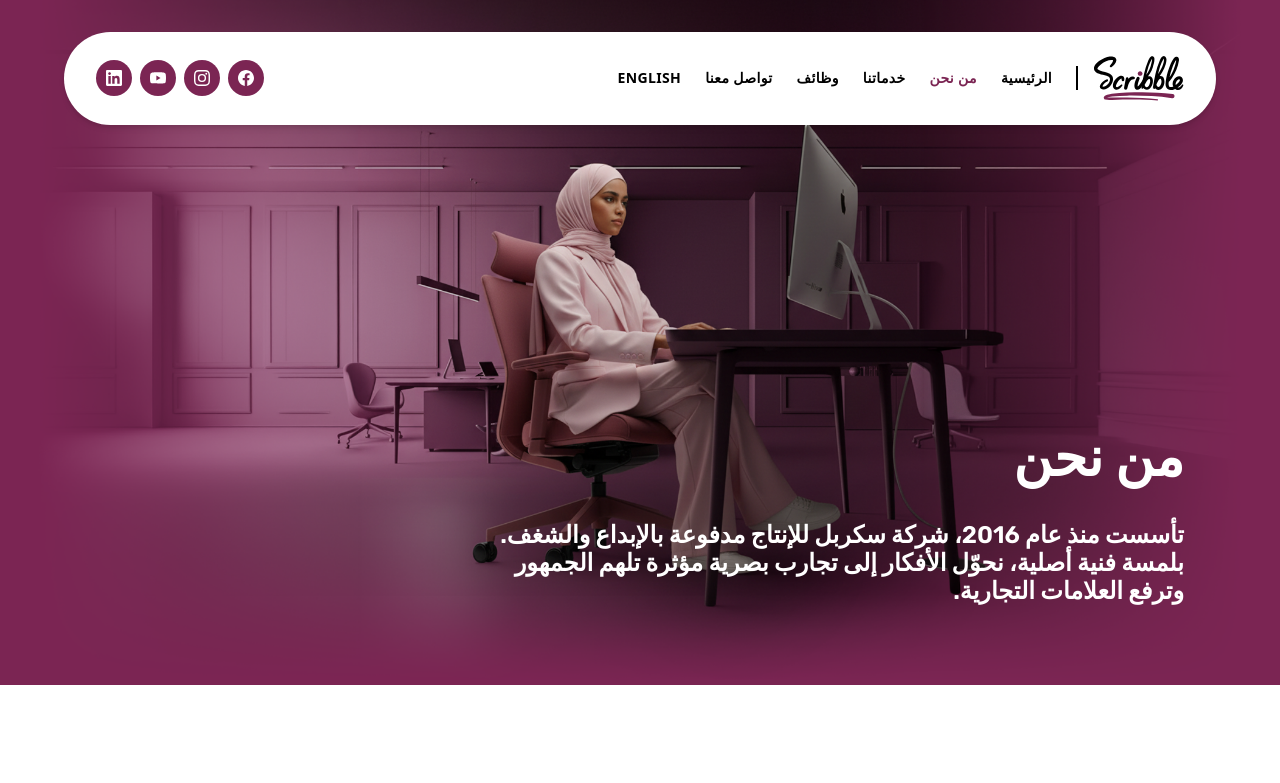
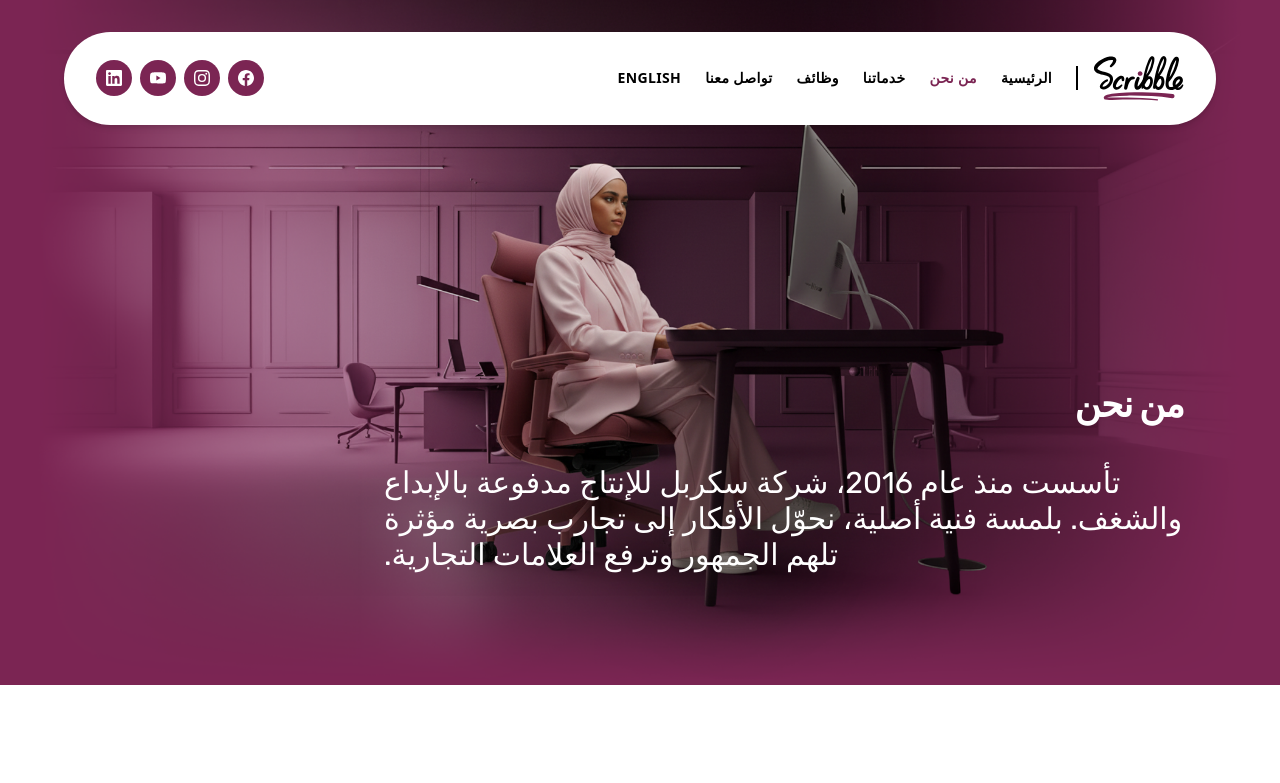
Before and after one commit to suhayb-yahya/scribble, a Next.js app: page /ar/about in a window 1280 px wide. Shown: the top 783 px of the page. Built offline with nearby package versions, Linux system fonts and the light colour scheme.

Commit message:
Fix titles styling

```diff
--- a/src/components/sections/about/AboutHero.tsx
+++ b/src/components/sections/about/AboutHero.tsx
@@ -4,7 +4,7 @@ import Image from "next/image";
 import { Rubik } from "next/font/google";
 import { useLocale, useTranslations } from "next-intl";
 
-const rubik = Rubik({ weight: "600", subsets: ["latin", "arabic"] });
+const rubik = Rubik({ weight: ["400", "600"], subsets: ["latin", "arabic"] });
 
 export default function AboutHero() {
   const t = useTranslations("about");
@@ -28,37 +28,21 @@ export default function AboutHero() {
               priority
               unoptimized
             />
-            <div className={`absolute inset-x-0 bottom-0 mb-14 md:mb-20 flex pointer-events-none justify-start`}>
+            <div className={`absolute inset-x-0 bottom-0 mb-8 md:mb-12 flex pointer-events-none justify-start`}>
               <div className={`content-nav-aligned w-full flex flex-col justify-center items-start`}>
                 {(() => {
                   const [title, paragraph] = t("heroText").split("\n\n");
                   return (
                     <>
                       <h1
-                        className={`${rubik.className} mb-4 ${isRtl ? "text-right" : "text-left"}`}
-                        style={{
-                          color: "#FFF",
-                          fontFamily: "Rubik",
-                          fontSize: "53.294px",
-                          fontStyle: "normal",
-                          fontWeight: 600,
-                          lineHeight: "normal",
-                        }}
+                        className={`${rubik.className} text-3xl md:text-4xl font-bold uppercase tracking-tight mb-10 max-w-4xl leading-tight text-white text-left`}
                         dir={isRtl ? "rtl" : undefined}
                       >
                         {title}
                       </h1>
                       <p
-                        className={`${rubik.className} mt-4 max-w-[700px] text-start self-start`}
+                        className={`${rubik.className} font-normal text-xl md:text-3xl text-white max-w-[800px] mb-16 leading-tight text-left self-start`}
                         dir={isRtl ? "rtl" : undefined}
-                        style={{
-                          color: "#FFF",
-                          fontFamily: "Rubik",
-                          fontSize: "24px",
-                          fontStyle: "normal",
-                          fontWeight: 600,
-                          lineHeight: "normal",
-                        }}
                       >
                         {paragraph}
                       </p>
--- a/src/components/sections/jobs/JobsHero.tsx
+++ b/src/components/sections/jobs/JobsHero.tsx
@@ -4,7 +4,7 @@ import Image from "next/image";
 import { Rubik } from "next/font/google";
 import { useLocale, useTranslations } from "next-intl";
 
-const rubik = Rubik({ weight: "600", subsets: ["latin", "arabic"] });
+const rubik = Rubik({ weight: ["400", "600"], subsets: ["latin", "arabic"] });
 
 export default function JobsHero() {
   const t = useTranslations("jobs");
@@ -28,35 +28,19 @@ export default function JobsHero() {
 
         {/* Text overlay: English = left (original), Arabic = right aligned to navbar */}
         <div
-          className={`absolute bottom-0 p-4 pointer-events-none flex flex-col justify-center mb-12 md:mb-16 max-w-[600px] ${isRtl ? "right-0 items-start text-right" : "left-0 items-start text-left"}`}
+          className={`absolute bottom-0 pt-4 pb-0 pointer-events-none flex flex-col justify-center mb-6 md:mb-10 max-w-[800px] ${isRtl ? "right-0 pl-4 pr-0 items-end text-right" : "left-0 pl-0 pr-4 items-start text-left"}`}
           dir={isRtl ? "rtl" : undefined}
           aria-hidden
         >
           <h1
-            className={`${rubik.className} mb-4 ${isRtl ? "text-right" : "text-left"}`}
+            className={`${rubik.className} text-3xl md:text-4xl font-bold uppercase tracking-tight mb-10 max-w-4xl leading-tight text-white text-left`}
             dir={isRtl ? "rtl" : undefined}
-            style={{
-              color: "#FFF",
-              fontFamily: "Rubik",
-              fontSize: "53.294px",
-              fontStyle: "normal",
-              fontWeight: 600,
-              lineHeight: "normal",
-            }}
           >
             {t("title")}
           </h1>
           <p
-            className={`${rubik.className} mt-4 ${isRtl ? "text-right" : "text-left"}`}
+            className={`${rubik.className} font-normal text-xl md:text-3xl text-white max-w-6xl mb-16 leading-tight text-left`}
             dir={isRtl ? "rtl" : undefined}
-            style={{
-              color: "#FFF",
-              fontFamily: "Rubik",
-              fontSize: "24px",
-              fontStyle: "normal",
-              fontWeight: 600,
-              lineHeight: "normal",
-            }}
           >
             {t("intro")}
           </p>
```
